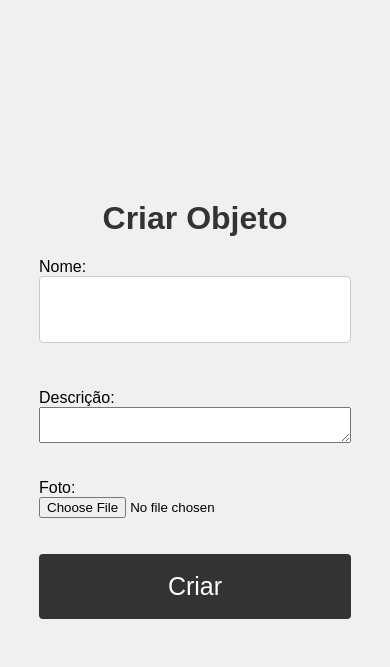
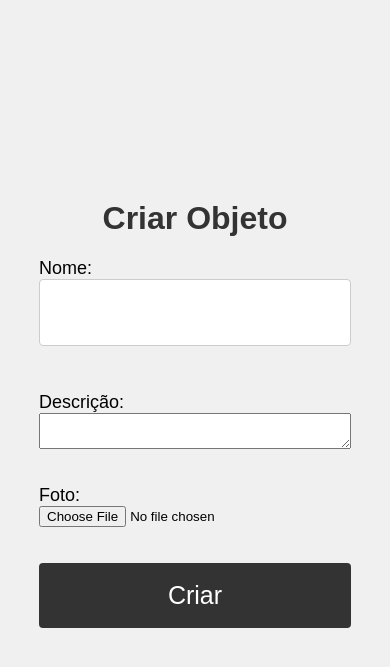
Before and after one commit to AlessandrodeAlmeida2/django-hello-world, a Django app: page / in a window 390 px wide. Shown: the top 667 px of the page. Run offline with Django 4.2, Linux system fonts and the light colour scheme.

Commit message:
Update style.css

```diff
--- a/static/myapp/style.css
+++ b/static/myapp/style.css
@@ -53,6 +53,10 @@ input[type="submit"] {
         width: 80%;
     }
 
+    label {
+        font-size: 18px;
+    }
+
     input[type="text"], input[type="submit"] {
         font-size: 25px;
         padding: 18px;
```
